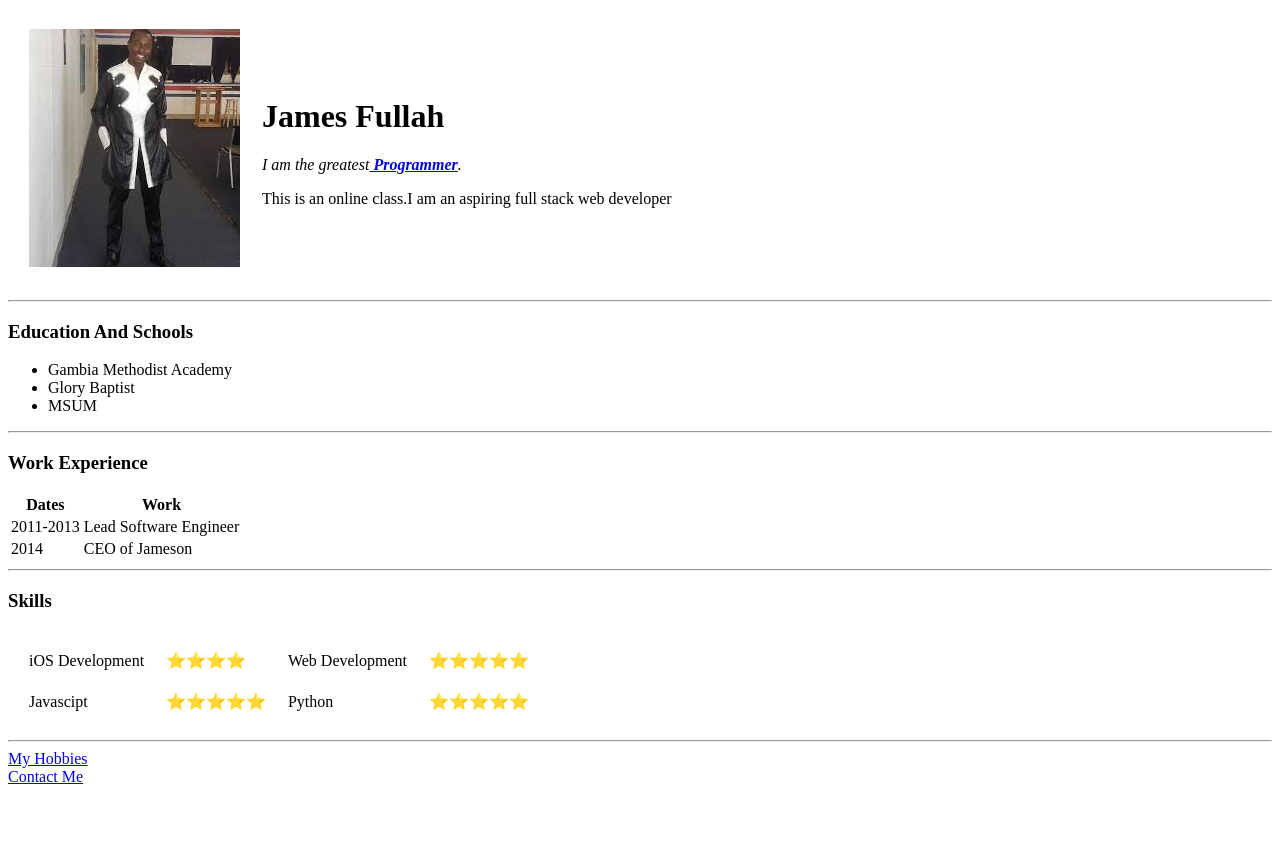
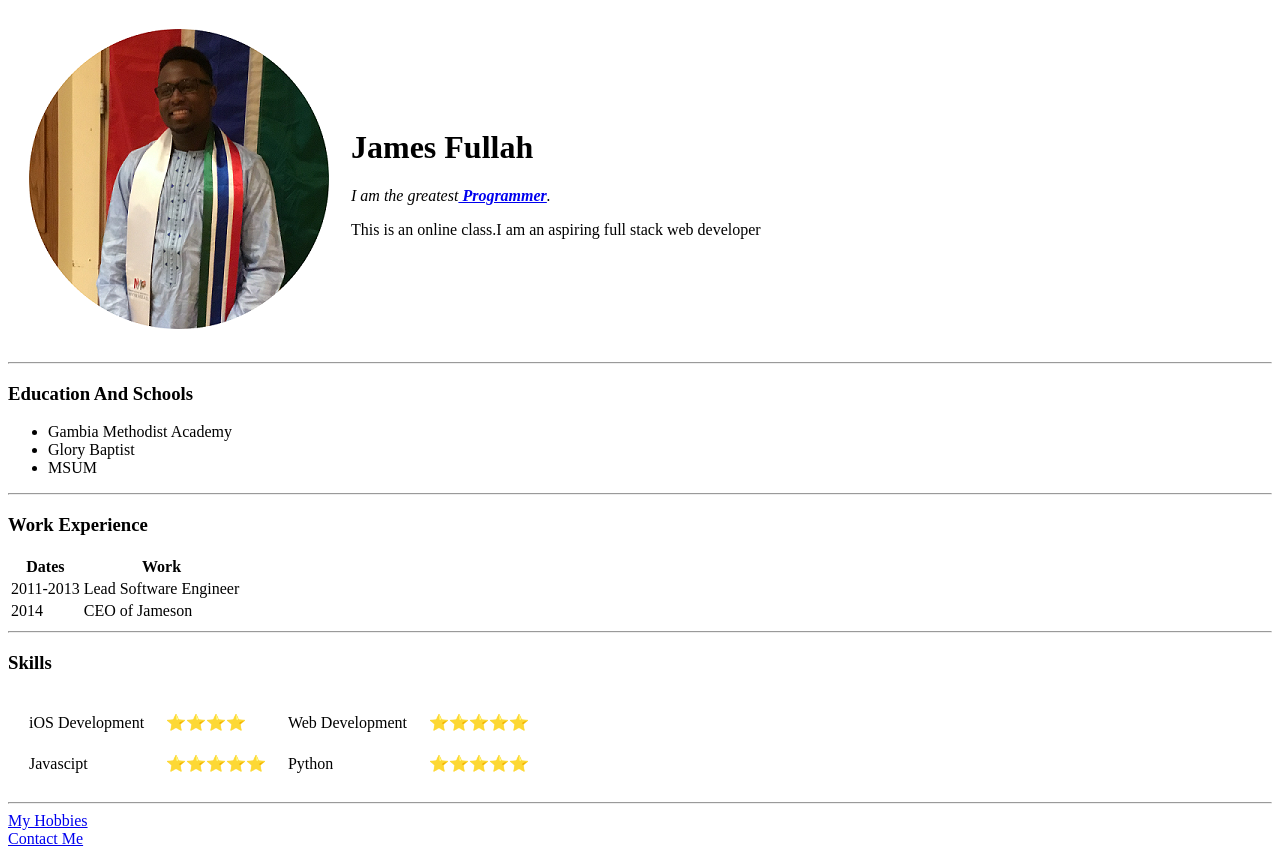
Before and after one commit to fullahj/cv, a plain HTML site: page index.html in a window 1280 px wide. Before the commit the page ends 800 px from the top, so only its background shows below. Drawn offline with Linux system fonts and the light colour scheme.

Commit message:
Add files via upload

```diff
--- a/index.html
+++ b/index.html
@@ -7,7 +7,7 @@
   <body>
     <table cellspacing="20">
       <tr>
-        <td><img src="James.png" alt="James Profile Picture"></td>
+        <td><img src="JamesF.png" alt="James Profile Picture"></td>
         <td><h1>James Fullah</h1>
             <p><em>I am the greatest<strong><a href="https://www.mnstate.edu/"> Programmer</a></strong>.</em></p>
             <p>This is an online class.I am an aspiring full stack web developer</p>
```
Also changed, not shown: JamesF.png (added).
